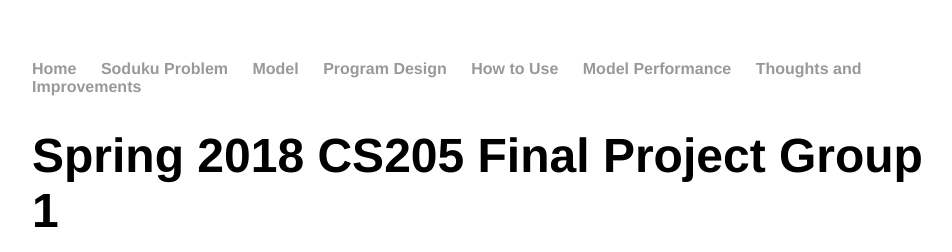
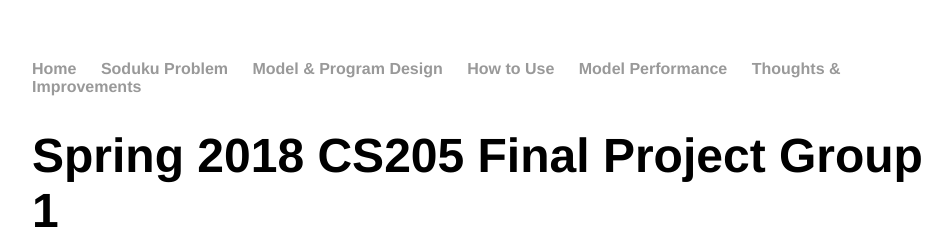
Before and after one commit to shuxiangru/CS205_G1.github.io, a Jekyll site: the page built from index.html, in a window 1280 px wide. Shown: the top 252 px of the page, without its empty margins (160-1112 px from the left). Built offline with Jekyll 4.4.1, drawn with Linux system fonts in a browser that asks for light colours.

Commit message:
Update default.html

```diff
--- a/_layouts/default.html
+++ b/_layouts/default.html
@@ -10,11 +10,10 @@
     		<ul>
 			<li><a href="/CS205_G1.github.io">Home</a></li>
         		<li><a href="/CS205_G1.github.io/sudoku">Soduku Problem</a></li>
-	        	<li><a href="/Model">Model</a></li>
-        		<li><a href="/Design">Program Design</a></li>
-        		<li><a href="/Utilization">How to Use</a></li>
-			<li><a href="/Performance">Model Performance</a></li>
-			<li><a href="/Insights">Thoughts and Improvements</a></li>
+	        	<li><a href="/CS205_G1.github.io/Model">Model & Program Design</a></li>
+        		<li><a href="/CS205_G1.github.io/Utilization">How to Use</a></li>
+			<li><a href="/CS205_G1.github.io/Performance">Model Performance</a></li>
+			<li><a href="/CS205_G1.github.io/Insights">Thoughts & Improvements</a></li>
     		</ul>
 		</nav>
 		<div class="container">
```
